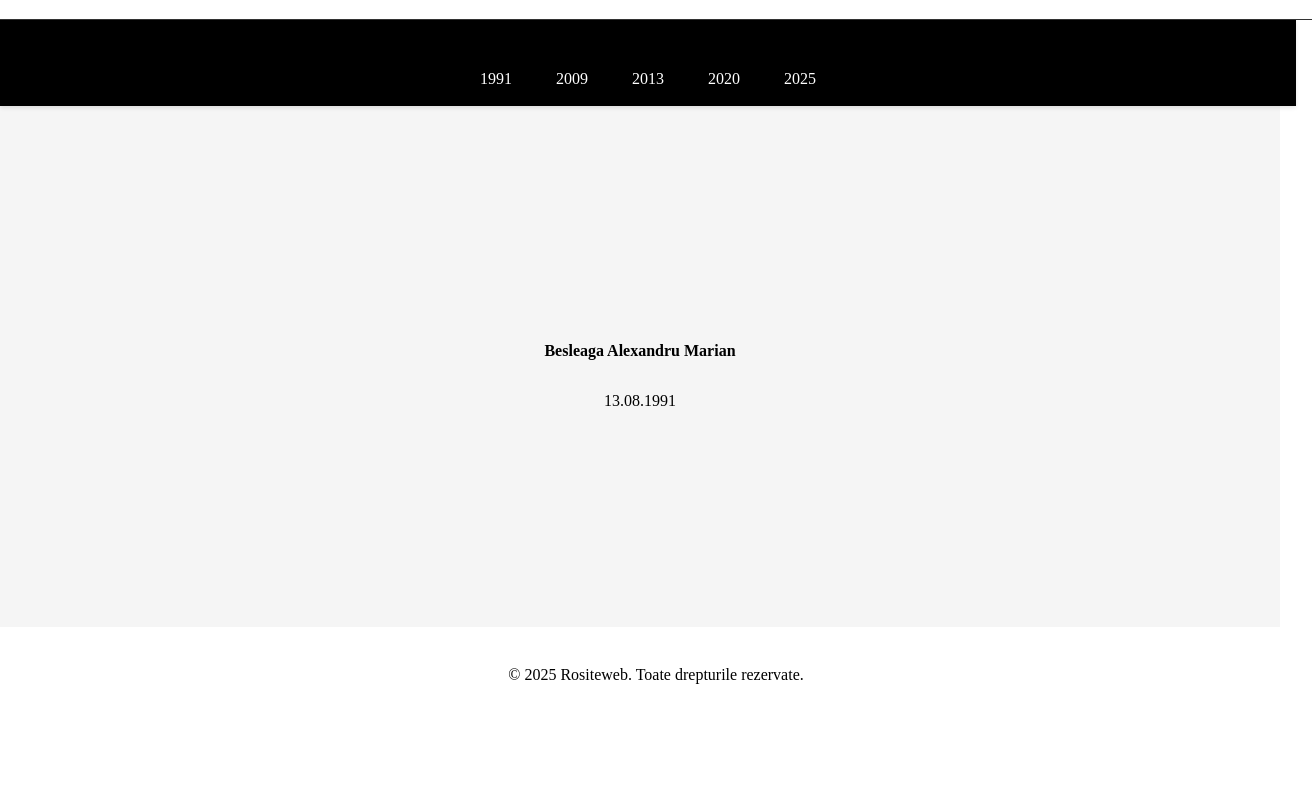
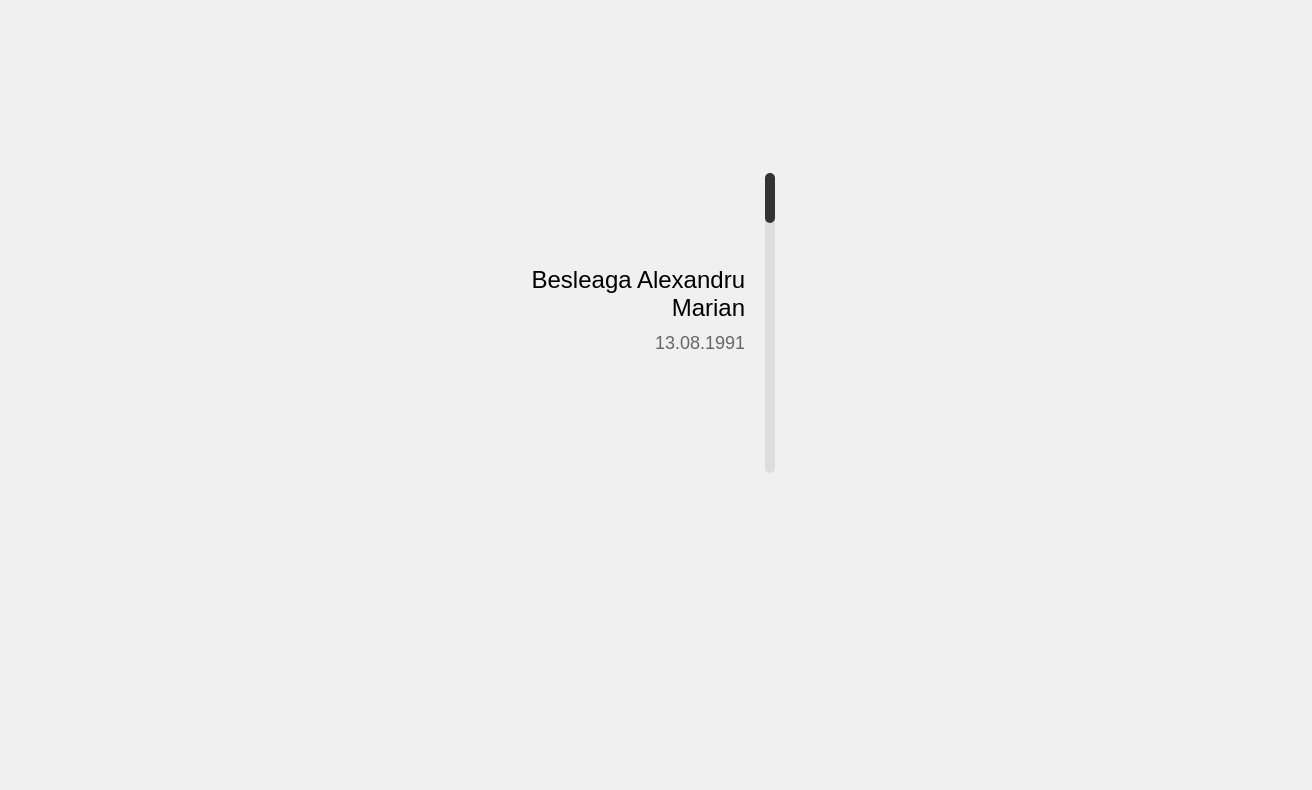
Before and after one commit to alexxandru1991/rositeweb, a plain HTML site: page index.html in a window 1280 px wide. Shown: the part 77-867 px from the top of the page, 1312 px wide, since content can reach past the window. After the commit the page ends 800 px from the top, so only its background shows below. Drawn offline with Linux system fonts and the light colour scheme.

Commit message:
Add files via upload

```diff
--- a/index.html
+++ b/index.html
@@ -3,51 +3,39 @@
 <head>
   <meta charset="UTF-8">
   <meta name="viewport" content="width=device-width, initial-scale=1.0">
+  <link rel="stylesheet" type="text/css" href="style.css">
   <title>Rositeweb</title>
-  <link rel="stylesheet" href="style.css">
 </head>
 <body>
-  <div class="header">
-    <div class="logo">Rositeweb</div>
-    <div class="nav">
-      <!-- Navigation links will go here -->
+  <div class="container">
+    <div class="left">
+      <div class="text-block">
+        <p>Besleaga Alexandru Marian</p>
+        <span>13.08.1991</span>
+      </div>
+      <div class="text-block" style="display: none;">
+        <p>Liceul Cronos</p>
+        <span>2009 - 2013</span>
+      </div>
+      <div class="text-block">
+        <p>Universitatea Crestina Dimitrie Cantemir</p>
+        <span>2013 - 2017</span>
+        <span>(nelicentiat)</span>
+      </div>
+      <div class="text-block" style="display: none;">
+        <p>Apple</p>
+        <span>2020</span>
+        <span>(stins)</span>
+      </div>
+      <div class="text-block" style="display: none;">
+        <p>Securitate</p>
+        <span>2025</span>
+      </div>
+    </div>
+    <div class="scroll-container">
+      <div class="scroll-indicator" style="top: 0px;"></div>
     </div>
   </div>
-  <div class="sub-header">
-    <div class="sub-nav">
-        <a href="#">1991</a>
-        <a href="#">2009</a>
-        <a href="#">2013</a>
-        <a href="#">2020</a>
-        <a href="#">2025</a>
-  </div>
-  </div>
-  <div class="content-wrapper"></div>
-  <div class="container">
-    <div id="section1" class="section">
-      <p style="font-weight: bold;">Besleaga Alexandru Marian</p>
-      <p>13.08.1991</p>
-    </div>
-    <div id="section2" class="section">
-        <p style="font-weight: bold;">Liceul Cronos</p>
-        <p>2009 - 2013</p>
-    </div>
-    <div id="section3" class="section">
-        <p style="font-weight: bold;">Universitatea Crestina Dimitrie Cantemir</p>
-        <p>2013 - 2017</p>
-    </div>
-    <div id="section4" class="section">
-        <p style="font-weight: bold;">Apple</p>
-        <p>2020</p>
-    </div>
-    <div id="section5" class="section">
-        <p style="font-weight: bold;">Securitate</p>
-        <p>2025</p>
-    </div>
-  </div>
-  <div class="footer">
-    &copy; 2025 Rositeweb. Toate drepturile rezervate.
-  </div>
+  <script src="script.js"></script>
 </body>
-<script src="script.js"></script>
 </html>
--- a/script.js
+++ b/script.js
@@ -2,19 +2,38 @@
 //  script.js
 //  Rositeweb
 //
-//  Created by Besleaga Alexandru Marian on 01.10.2025.
+//  Created by Besleaga Alexandru Marian on 02.10.2025.
 //
 
-let lastScrollTop = 0;
-const subHeader = document.querySelector('.sub-header');
-const headerHeight = document.querySelector('.header').offsetHeight;
+const scrollContainer = document.querySelector('.scroll-container');
+const scrollIndicator = document.querySelector('.scroll-indicator');
+const textBlocks = document.querySelectorAll('.text-block');
+let currentIndex = 0;
+let scrolling = false;
 
-window.addEventListener('scroll', () => {
-  const scrollTop = window.scrollY;
-  if (scrollTop <= 0) {
-    subHeader.style.top = `${headerHeight}px`; // show full sub-header
-  } else {
-    subHeader.style.top = `${headerHeight - 34}px`; // show only 6px of sub-header
+// Initialize the first block to be visible and hide the rest
+textBlocks.forEach((block, index) => {
+  block.style.display = index === 0 ? 'block' : 'none';
+});
+
+scrollContainer.addEventListener('wheel', (e) => {
+  if (scrolling) return;
+  scrolling = true;
+  e.preventDefault();
+  if (e.deltaY > 0 && currentIndex < textBlocks.length - 1) {
+    currentIndex++;
+  } else if (e.deltaY < 0 && currentIndex > 0) {
+    currentIndex--;
   }
-  lastScrollTop = scrollTop;
+
+  textBlocks.forEach((block, index) => {
+    block.style.display = index === currentIndex ? 'block' : 'none';
+  });
+
+  const scrollHeight = 250 / (textBlocks.length - 1);
+  scrollIndicator.style.top = `${currentIndex * scrollHeight}px`;
+
+  setTimeout(() => {
+    scrolling = false;
+  }, 800);
 });
--- a/style.css
+++ b/style.css
@@ -1,128 +1,55 @@
 body {
+  font-family: Arial, sans-serif;
   margin: 0;
   padding: 0;
-  background-color: transparent;
+  background-color: #f0f0f0;
 }
 
-.header {
-  background-color: white;
-  color: black;
-  padding: 1em;
+.container {
+  position: fixed;
+  top: 50%;
+  left: 50%;
+  transform: translate(-50%, -50%);
   display: flex;
-  justify-content: space-between;
-  align-items: center;
-  position: fixed;
-  top: 0;
-  width: 100%;
-  height: 64px; /* set a fixed height */
-  z-index: 1000;
-  border-bottom: 1px solid #333;
-}
-
-.sub-header {
-  background-color: #000;
-  color: #fff;
-  padding: 0.5em;
-  display: flex;
-  justify-content: space-between;
-  align-items: center;
-  position: fixed;
-  top: 64px; /* match the height of the header */
-  width: 100%;
-  height: 64px;
-  transition: top 0.3s;
-  box-shadow: 0 2px 4px rgba(0, 0, 0, 0.1);
-}
-
-/* Add this to your content wrapper */
-.content-wrapper {
-  margin-top: 104px; /* header height + sub-header height */
-}
-
-.sub-header.hidden {
-  top: -40px; /* assuming sub-header height is around 40px, adjust accordingly */
-}
-
-.logo {
-  font-size: 24px;
-  font-weight: bold;
-}
-
-.nav {
-  display: flex;
-  justify-content: space-between;
   align-items: center;
 }
 
-.nav a {
-  color: #fff;
-  text-decoration: none;
-  margin-left: 20px;
+.left {
+  font-size: 24px;
+  margin-right: 10px;
+  text-align: right;
+  width: 250px; /* fixed width */
 }
 
-.sub-header {
-  display: flex;
-  justify-content: center;
-  align-items: flex-end;
-  height: 70px; /* adjust the height to fit your sub-header */
+.left div {
+  margin-bottom: 50px;
 }
 
-.sub-nav {
-  padding-bottom: 10px;
+.left p {
+  margin-bottom: 5px;
 }
 
-.sub-nav a {
-  color: #fff;
-  text-decoration: none;
-  margin: 0 20px;
-  transition: color 0.2s;
+.left span {
+  font-size: 18px;
+  color: #666;
 }
 
-.container {
-  flex: 1;
-  margin-top: calc(64px + 2px + 40px); /* adjust according to header and sub-header heights */
+.scroll-container {
+  width: 10px;
+  height: 300px;
+  background-color: #ddd;
+  border-radius: 10px;
+  position: relative;
+  margin: 0 10px;
 }
 
-.section {
-  height: calc(100vh - 64px - 2px - 40px); /* adjust according to header and sub-header heights */
-  width: 100vw;
-  display: flex;
-  flex-direction: column;
-  justify-content: center;
-  align-items: center;
-  scroll-snap-align: start;
+.scroll-indicator {
+  position: absolute;
+  top: 0;
+  left: 0;
+  width: 10px;
+  height: 50px;
+  background-color: #333;
+  border-radius: 10px;
+  transition: top 0.8s ease-in-out;
 }
-
-#section1 {
-  background-color: whitesmoke;
-}
-
-#section2 {
-  background-color: white;
-}
-
-#section3 {
-  background-color: whitesmoke;
-}
-
-#section4 {
-  background-color: white;
-}
-
-#section5 {
-  background-color: whitesmoke;
-}
-
-.footer {
-  background-color: white;
-  color: black;
-  padding: 1em;
-  text-align: center;
-  position: sticky;
-  bottom: 0;
-  width: 100%;
-  height: 64px;
-  display: flex;
-  justify-content: center;
-  align-items: center;
-}
```
